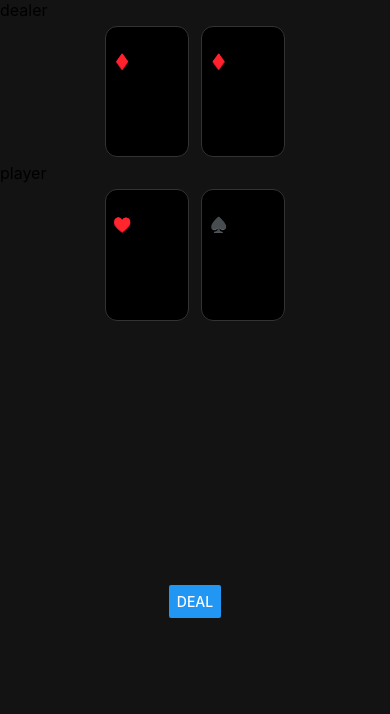
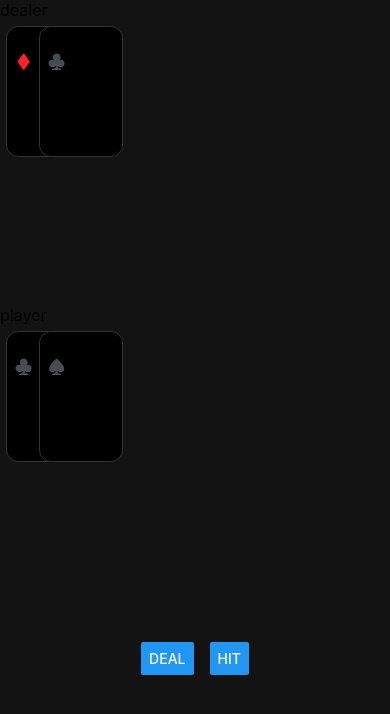
Before and after one commit to mswieboda/black-jack, a React Native app: screen / in a window 390 px wide. Both pictures are taken after a click on the button "DEAL". Shown: the top 714 px of the page. Built offline with nearby package versions, Linux system fonts and the light colour scheme.

Commit message:
layered cards

```diff
--- a/app/components/black-jack.tsx
+++ b/app/components/black-jack.tsx
@@ -41,7 +41,6 @@ export default class BlackJack extends Component {
   afterInteractionSetup = () => {
     this.shoot.addDecks(8)
     this.shoot.shuffle()
-    this.deal()
   }
 
   @computed
@@ -72,14 +71,23 @@ export default class BlackJack extends Component {
     this.deal()
   }
 
+  @action.bound
+  onPressHit = () => {
+    this.playerHand = this.playerHand.concat(this.shoot.remove())
+    this.dealerHand = this.dealerHand.concat(this.shoot.remove())
+  }
+
   render() {
     return (
       <View style={this.styles.container}>
         <Hand label="dealer" cards={this.dealerHand} />
+        <View style={this.styles.section} />
         <Hand label="player" cards={this.playerHand} />
         <View style={this.styles.section}>{/*<Text>Bet</Text>*/}</View>
         <View style={this.styles.actions}>
           <Button onPress={this.onPressDeal} title="Deal" />
+          <View style={this.styles.separator} />
+          <Button onPress={this.onPressHit} title="Hit" />
         </View>
         <View style={this.styles.section}>{/*<Text>Chips</Text>*/}</View>
       </View>
@@ -119,17 +127,20 @@ interface HandProps {
 class Hand extends Component<HandProps> {
   render() {
     return (
-      <View>
+      <View style={this.styles.container}>
         <Text style={this.styles.label}>{this.props.label}</Text>
-        <View style={this.styles.cards}>
-          {_.isEmpty(this.props.cards) ? (
-            <Text>no cards</Text>
-          ) : (
-            this.props.cards.map(card => (
-              <Card key={card.key} card={card} scale={1.5} />
-            ))
-          )}
-        </View>
+        {!_.isEmpty(this.props.cards) && (
+          <View style={this.styles.cards}>
+            {this.props.cards.map((card, index) => (
+              <Card
+                card={card}
+                key={card.key}
+                scale={1.5}
+                layeredIndex={index}
+              />
+            ))}
+          </View>
+        )}
       </View>
     )
   }
@@ -137,13 +148,14 @@ class Hand extends Component<HandProps> {
   @computed
   get styles() {
     return StyleSheet.create({
+      container: {
+        flex: 1,
+      },
       label: {
         fontSize: 16,
       },
       cards: {
         flexDirection: 'row',
-        justifyContent: 'center',
-        alignItems: 'center',
       },
     })
   }
--- a/app/components/card.tsx
+++ b/app/components/card.tsx
@@ -2,12 +2,14 @@ import React, { Component } from 'react'
 import { computed, makeObservable } from 'mobx'
 import { observer } from 'mobx-react'
 import { StyleSheet, Text, View } from 'react-native'
+import _ from 'lodash'
 
 const INITIAL_DIMENSION_FACTOR = 25
 
 interface Props {
   scale?: number
   card: Card
+  layeredIndex?: number
 }
 
 @observer
@@ -22,11 +24,18 @@ export default class Card extends Component<Props> {
   }
 
   @computed
-  get dimensions_factor() {
+  get dimensionsFactor() {
     return this.props.scale * INITIAL_DIMENSION_FACTOR
   }
 
-  onPressDeal = () => console.log('>>> onPressDeal')
+  @computed
+  get positionLeft() {
+    if (_.isNil(this.props.layeredIndex)) {
+      return 0
+    }
+
+    return -this.props.layeredIndex * this.dimensionsFactor * 1.69
+  }
 
   render() {
     return (
@@ -43,8 +52,10 @@ export default class Card extends Component<Props> {
   get styles() {
     return StyleSheet.create({
       container: {
-        height: 3.5 * this.dimensions_factor,
-        width: 2.25 * this.dimensions_factor,
+        position: _.isNil(this.props.layeredIndex) ? 'absolute' : 'relative',
+        left: this.positionLeft,
+        height: 3.5 * this.dimensionsFactor,
+        width: 2.25 * this.dimensionsFactor,
         borderRadius: 8 * this.props.scale,
         borderWidth: 1,
         margin: 4 * this.props.scale,
```
